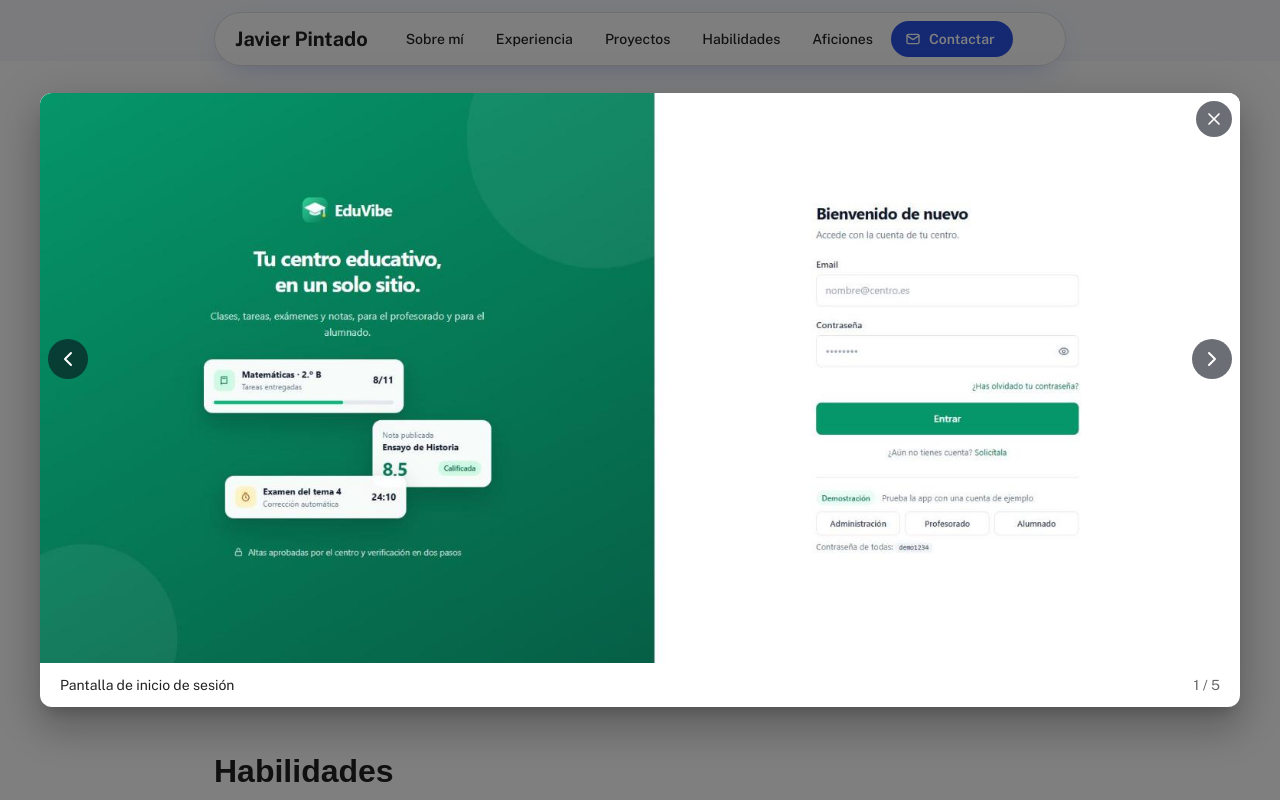
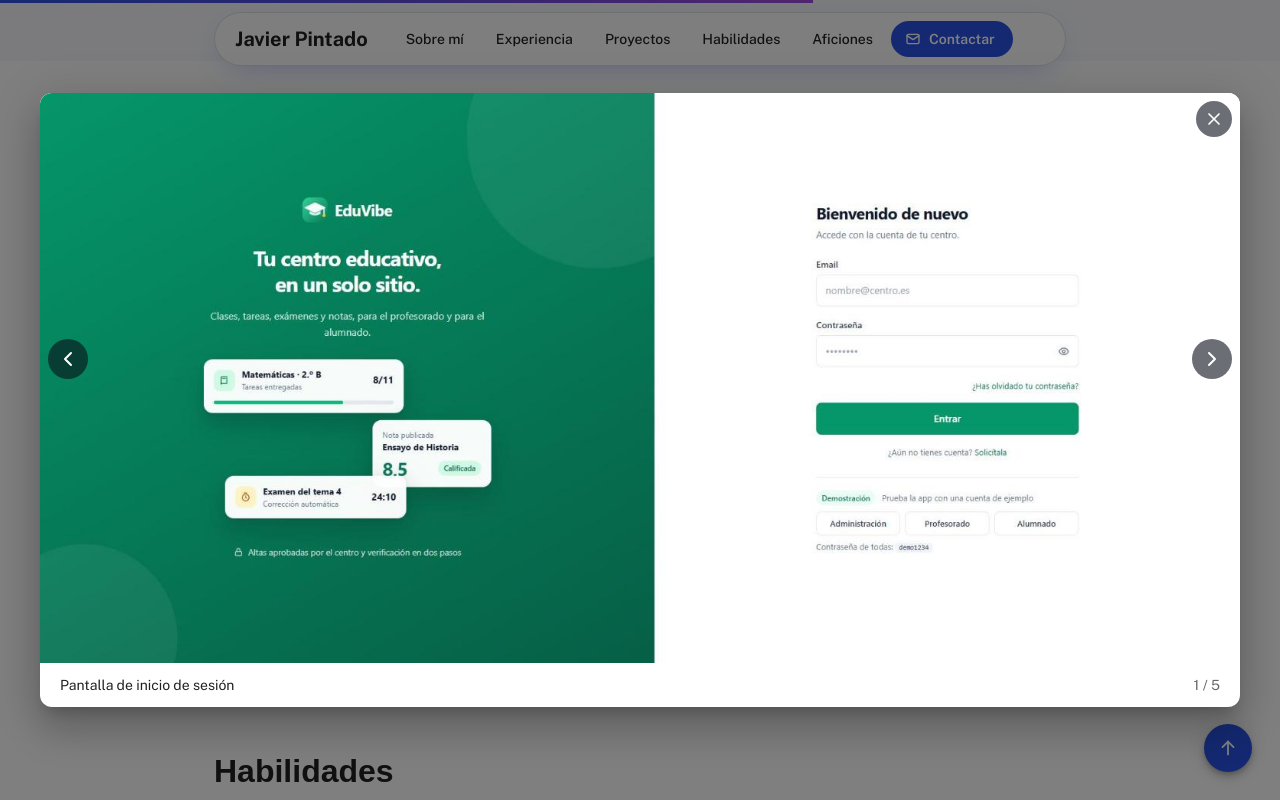
Before and after one commit to javipintado3/personal-portfolio, a React (Vite) app: page / in a window 1280 px wide. Both pictures are taken after a click on the button 837 px from the left and 3156 px from the top of the page. Shown: the part 2756-3556 px from the top of the page. Built offline with nearby package versions, Linux system fonts and the light colour scheme; some icons are missing; a web font is replaced by a local one.

Commit message:
Add scroll progress bar, back-to-top button and smooth scrolling

```diff
--- a/src/App.tsx
+++ b/src/App.tsx
@@ -2,8 +2,10 @@ import { useMemo, useState } from 'react';
 
 import { CssBaseline, type PaletteMode, ThemeProvider } from '@mui/material';
 
+import BackToTop from './components/layout/BackToTop';
 import Footer from './components/layout/Footer';
 import Header from './components/layout/Header';
+import ScrollProgress from './components/layout/ScrollProgress';
 import About from './components/sections/About';
 import Contact from './components/sections/Contact';
 import Experience from './components/sections/Experience';
@@ -44,6 +46,7 @@ const App = () => {
   return (
     <ThemeProvider theme={theme}>
       <CssBaseline />
+      <ScrollProgress />
       <Header mode={mode} onToggleMode={toggleMode} />
       <Hero />
       <About />
@@ -53,6 +56,7 @@ const App = () => {
       <Hobbies />
       <Contact />
       <Footer />
+      <BackToTop />
     </ThemeProvider>
   );
 };
--- /dev/null
+++ b/src/components/layout/BackToTop.tsx
@@ -0,0 +1,38 @@
+import { Fab } from '@mui/material';
+import { IconArrowUp } from '@tabler/icons-react';
+
+/**
+ * Botón flotante para volver arriba. Aparece al bajar un poco gracias a la
+ * animación ligada al scroll del navegador (sin JavaScript); donde no está
+ * soportada, se queda oculto.
+ */
+const BackToTop = () => {
+  return (
+    <Fab
+      color="primary"
+      size="medium"
+      onClick={() => window.scrollTo({ top: 0, behavior: 'smooth' })}
+      aria-label="Volver arriba"
+      sx={{
+        position: 'fixed',
+        right: { xs: 16, md: 28 },
+        bottom: { xs: 16, md: 28 },
+        zIndex: (theme) => theme.zIndex.appBar - 1,
+        opacity: 0,
+        visibility: 'hidden',
+        '@keyframes backToTopShow': {
+          from: { opacity: 0, visibility: 'hidden', transform: 'translateY(12px)' },
+          to: { opacity: 1, visibility: 'visible', transform: 'translateY(0)' },
+        },
+        animation: 'backToTopShow linear both',
+        animationTimeline: 'scroll(root)',
+        animationRange: '400px 600px',
+        '@supports not (animation-timeline: scroll())': { display: 'none' },
+      }}
+    >
+      <IconArrowUp size={22} />
+    </Fab>
+  );
+};
+
+export default BackToTop;
--- /dev/null
+++ b/src/components/layout/ScrollProgress.tsx
@@ -0,0 +1,33 @@
+import { Box } from '@mui/material';
+
+/**
+ * Línea fina arriba del todo que se llena según se baja por la página.
+ * Usa la animación ligada al scroll del navegador (sin JavaScript); donde no
+ * está soportada, simplemente no se muestra.
+ */
+const ScrollProgress = () => {
+  return (
+    <Box
+      aria-hidden
+      sx={{
+        position: 'fixed',
+        top: 0,
+        left: 0,
+        right: 0,
+        height: 3,
+        zIndex: (theme) => theme.zIndex.appBar + 1,
+        transformOrigin: '0 50%',
+        background: 'linear-gradient(90deg, #2952E3 0%, #6C4CE0 60%, #A24BE0 100%)',
+        '@keyframes scrollProgressGrow': {
+          from: { transform: 'scaleX(0)' },
+          to: { transform: 'scaleX(1)' },
+        },
+        animation: 'scrollProgressGrow linear both',
+        animationTimeline: 'scroll(root)',
+        '@supports not (animation-timeline: scroll())': { display: 'none' },
+      }}
+    />
+  );
+};
+
+export default ScrollProgress;
--- a/src/index.css
+++ b/src/index.css
@@ -1,5 +1,15 @@
 * {
   box-sizing: border-box;
+}
+
+html {
+  scroll-behavior: smooth;
+}
+
+@media (prefers-reduced-motion: reduce) {
+  html {
+    scroll-behavior: auto;
+  }
 }
 
 html,
```
